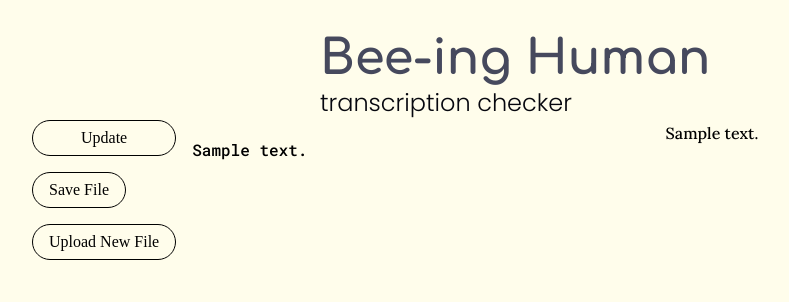
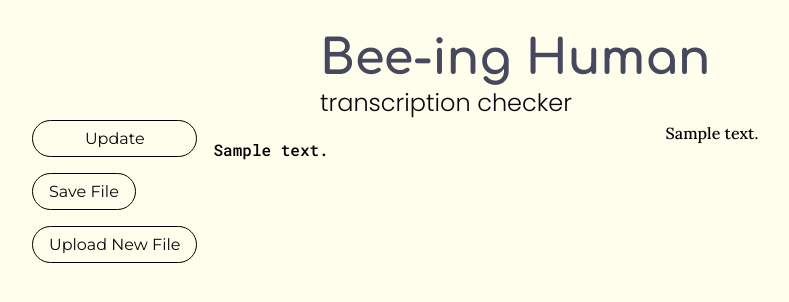
Before and after one commit to NewcastleRSE/beein-human-transcription-checker, a Flask app: template website/templates/file-parser.html in a window 1280 px wide. Shown: the top 302 px of the page, without its empty margins (32-821 px from the left). Run offline with Flask 2, Linux system fonts and the light colour scheme; the template is opened without the code that fills it: most values are stand-ins (such as "Sample title", 1, 10 or a date in 2020).

Commit message:
minor styling changes

```diff
--- a/website/static/style/style.css
+++ b/website/static/style/style.css
@@ -92,6 +92,8 @@ body {
 .btn {
     all: unset;
     cursor: pointer;
+    font-family: var(--main-font);
+    color: var(--main-text-color);
     padding: 0.5em 1em;
     border: 0.1em solid black;
     border-radius: 20px;
```
